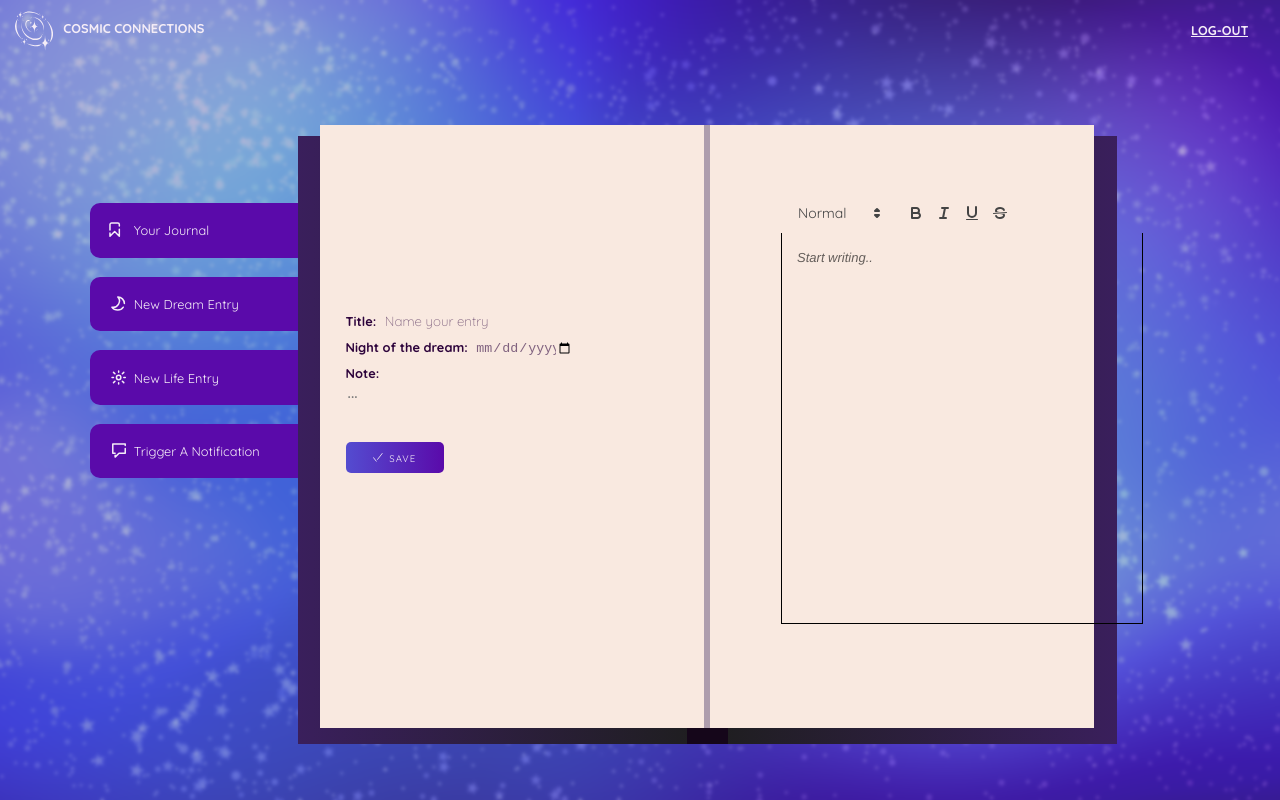
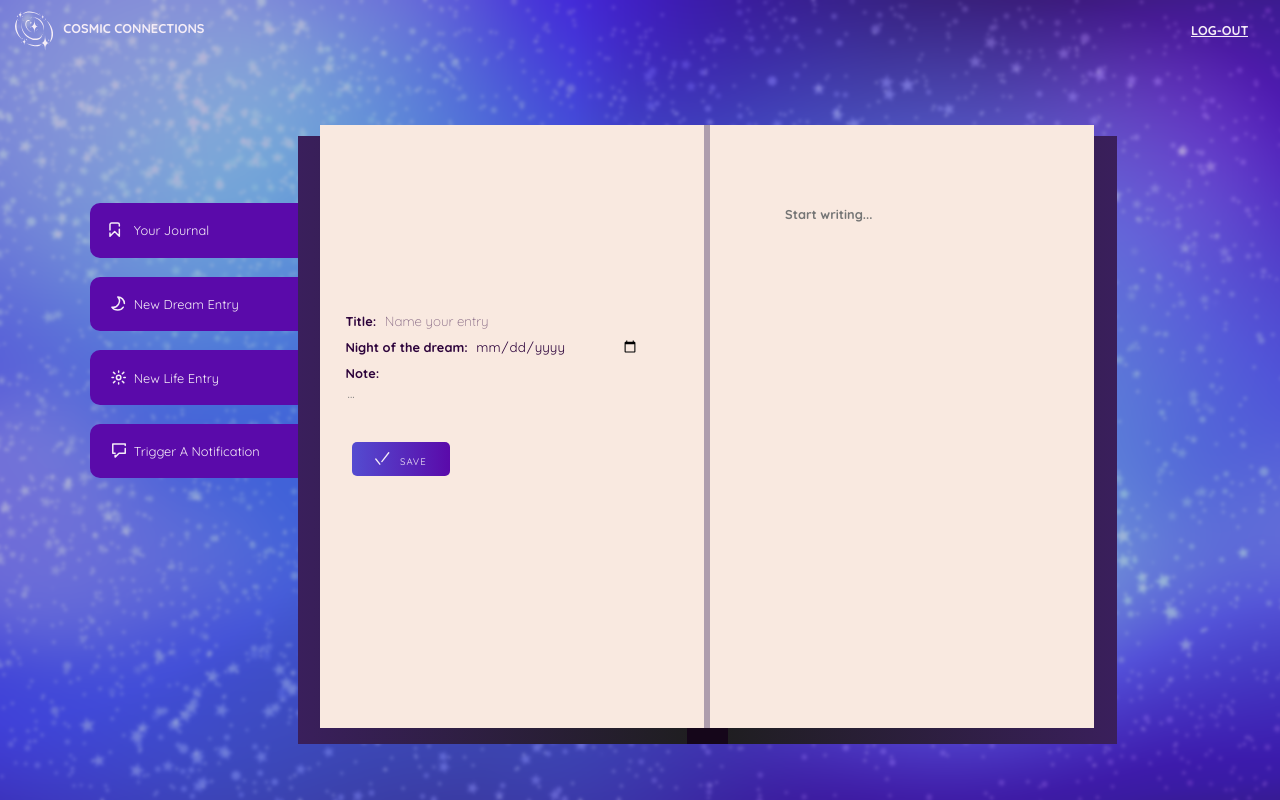
Before and after one commit to deendeenie/Cosmic-Connections-WepApp-Project-Fall-2023, a React (Vite) app: page /writedream in a window 1280 px wide. Shown: the top 800 px of the page. Built offline with nearby package versions, Linux system fonts and the light colour scheme.

Commit message:
App before implementing entry updates 23:48 23/11/2023

```diff
--- a/src/WebAppStyling.css
+++ b/src/WebAppStyling.css
@@ -287,61 +287,3 @@ p {
 }
 
 /* ° ✧ ~ ✩ ° ✦ ~° ✷ °~ ✦ ° ✩ ~ ✧ ° */
-
-.submit-entry-container{
-    position: absolute;
-    top: 30%;
-}
-
-.text-error{
-    font-family: 'Quicksand Bold';
-    color: var(--strong-blue);
-    margin: 2% auto;
-}
-
-.container-entry-title{
-    margin: 2% auto;
-}
-
-.entry-title{
-    font-family: 'Quicksand Bold';
-    color: var(--off-black);
-    padding-right: 2%;
-}
-
-input{
-    color: var(--translucent-dark);
-    border: 0;
-    width: 80%;
-    background-color: var(--transparent);
-}
-
-.entry-date{
-    width: 30%;
-}
-
-.entry-note-input{
-    font-family: 'Quicksand Bold';
-    color: var(--off-black);
-    padding-right: 2%;
-
-    display: block;
-    height: 30%;
-    width: 100%;
-    resize: none;
-    overflow: hidden;
-
-    background-color: var(--transparent);
-    border: 0;
-}
-
-
-input::placeholder{
-    font-family: 'Quicksand Light';
-    color: var(--translucent-dark);
-}
-
-input:focus{
-    color: var(--off-black);
-    border-bottom: 1px solid var(--off-black);
-}
--- a/src/components/Button.css
+++ b/src/components/Button.css
@@ -2,7 +2,7 @@
 
 /* Basics of a button */
 .btn{
-  display: block;
+  display: inline-block;
 
   font-family: 'Quicksand';
   font-size: 0.75rem;
@@ -15,8 +15,8 @@
 
   height: 10%;
   width: 30%;
-  padding: 3% 5%;
-  margin: 5% 0;
+  padding: 3% 0;
+  margin: 5% 2%;
 
   border: 0;
   border-radius: 5px;
@@ -38,16 +38,12 @@
   border: 0;
   color: var(--off-white);
   background: linear-gradient(0.25turn, var(--strong-blue), var(--galactic-purple));
-
-  transition: background 0.5s, color 0.5s;
 }
 
 .button-primary:hover{
   border: 0;
   color: var(--translucent-white);
   background: linear-gradient(0.25turn, var(--light-blue), var(--darker-blue));
-
-  transition: background 0.5s, color 0.5s;
 }
 
 /* Icon */
@@ -69,26 +65,20 @@
   border: 1.5px solid var(--off-black);
   color: var(--off-black);
   background-color: var(--transparent);
-
-  transition: border 0.5s, color 0.5s;
 }
 
 .button-secondary:hover{
   border: 1.5px solid var(--galactic-purple);
   color: var(--galactic-purple);
-
-  transition: border 0.5s, color 0.5s;
 }
 
 /* Icon */
 .button-secondary .btn-icon{
   stroke: var(--off-black);
-  transition: stroke 0.5s;
 }
 
 .button-secondary:hover .btn-icon{
   stroke: var(--galactic-purple);
-  transition: stroke 0.5s;
 }
 
 /* ° ✧ ~ ✩ ° ✦ ~° ✷ °~ ✦ ° ✩ ~ ✧ ° */
@@ -111,5 +101,5 @@
 
 /* Remove default focus/hover black outline*/
 *,*:focus,*:hover{
-  outline:none;
+  outline: none;
 }
--- a/src/components/ButtonPrimary.jsx
+++ b/src/components/ButtonPrimary.jsx
@@ -2,7 +2,7 @@ import './Button.css'
 
 function ButtonPrimary(buttonprimary) {
   return (
-    <button className="btn button-primary" type="submit">
+    <button className="btn button-primary" type={buttonprimary.type}>
 
       {/* Icon */}
       <svg className="btn-icon" viewBox={buttonprimary.viewBox}><path d={buttonprimary.path} strokeLinecap="round" strokeLinejoin="round"/></svg>
--- a/src/components/ButtonSecondary.jsx
+++ b/src/components/ButtonSecondary.jsx
@@ -2,7 +2,7 @@ import './Button.css'
 
 function ButtonSecondary(buttonsecondary) {
   return (
-    <button className="btn button-secondary" type="submit">
+    <button className="btn button-secondary">
 
       {/* Icon */}
       <svg className="btn-icon" viewBox={buttonsecondary.viewBox}><path d={buttonsecondary.path} strokeLinecap="round" strokeLinejoin="round"/></svg>
--- a/src/components/CreateEntry.jsx
+++ b/src/components/CreateEntry.jsx
@@ -1,12 +1,14 @@
 {/* Import Page components */}
 import ButtonPrimary from '../components/ButtonPrimary.jsx'
-import TextEditor from './TextEditor.jsx';
+import ButtonSecondary from '../components/ButtonSecondary.jsx'
+import '../components/CreateUpdateEntry.css'
 import { useEffect, useState } from "react";
 import { useNavigate } from "react-router-dom";
 
 {/* ~✩ "Left page" content container ✩~ */}
 
-export default function CreateDream({ saveDreamEntry, newDreamEntry }) {
+export default function CreateDream({ newDreamEntry }) {
+    // Define constants for entry data, error message and shorthand for navigation function
     const [title, setTitle] = useState("");
     const [nightstamp, setNightstamp] = useState("");
     const [entrytext, setEntryText] = useState("");
@@ -15,24 +17,25 @@ export default function CreateDream({ saveDreamEntry, newDreamEntry }) {
     const navigate = useNavigate();
 
     useEffect(() => {
-        if (newDreamEntry?.title) {
+        if (newDreamEntry?.title && newDreamEntry?.nightstamp) {
             setTitle(newDreamEntry.title);
-            setEntryText(newDreamEntry.entrytext);
             setNightstamp(newDreamEntry.nightstamp);
         }
     }, [newDreamEntry]);
 
     async function handleSubmit(event) {
+        // Ignore all default behavior associated with this function
         event.preventDefault();
 
         // Deconstruction of the selected date of the entry: from yyyy-mm-dd tt:tt -> dd/mm/yyyy
-        const nightDate = new Date(nightstamp);
+        const nightDate = new Date(nightstamp); // Get the original date format
         const day = ('0' + nightDate.getDate()).slice(-2); // Get the day selected, made of 2 digits
         const month = ('0' + (nightDate.getMonth() + 1)).slice(-2); // Get the month selected, skip the day and grab the month made of 2 digits
         const year = nightDate.getFullYear(); // Get the year selected
         const dateString = `${day}/${month}/${year}`; // Rebuilding the date in the desired format
         const dreamDate = dateString.split('T')[0]; // Removing the "time" value from the date
 
+        // The data fields that will be saved to Firebase
         const newDreamEntryData = {
             title: title,
             entrytext: entrytext,
@@ -41,15 +44,6 @@ export default function CreateDream({ saveDreamEntry, newDreamEntry }) {
             entrynote: entrynote,
         };
 
-        // Validate the form title
-        const validForm = newDreamEntryData.title;
-
-        if (validForm) {
-            handleSubmit(newDreamEntryData);
-        } else {
-            setErrorMessage("You have to name your entry!");
-        }
-
         // Save entry
         const url = "https://webapp-project-2023-default-rtdb.firebaseio.com/dream-entries.json";
         const response = await fetch(url, {
@@ -57,19 +51,29 @@ export default function CreateDream({ saveDreamEntry, newDreamEntry }) {
             body: JSON.stringify(newDreamEntryData)
         });
 
+        // Validate the form title
+        if (newDreamEntryData.title && newDreamEntryData.nightstamp) {
+            handleSubmit(newDreamEntryData);
+        } else {
+            setErrorMessage("Your entry needs a title and date!");
+        }
+
         if (response.ok) {
             const data = await response.json();
             console.log("New post created: ", data);
-            navigate("/");
+            //navigate("/");
         } else {
             console.log("Sorry, something went wrong");
         }
     }
 
+// Run the inputs to be saved on Firebase
     return (
         <form onSubmit={handleSubmit} className="submit-entry-container">
-            <div className="container-entry-title">
-                <label className="entry-title">
+
+            {/* Input: Entry title*/}
+            <div className="container-entry-info">
+                <label className="entry-input-label">
                     Title:
                 </label>
                 <input
@@ -77,24 +81,26 @@ export default function CreateDream({ saveDreamEntry, newDreamEntry }) {
                     value={title}
                     placeholder="Name your entry"
                     onChange={(e) => setTitle(e.target.value)}
-                    className="entry-title-input"
+                    className="entry-info-input"
                 />
             </div>
 
-            <div className="container-entry-title">
-                <label className="entry-title">
+            {/* Input date: Input the night the dream happened */}
+            <div className="container-entry-info">
+                <label className="entry-input-label">
                     Night of the dream:
                 </label>
                 <input
                     type="date"
                     value={nightstamp}
                     onChange={(e) => setNightstamp(e.target.value)}
-                    className="entry-date entry-title-input"
+                    className="entry-date entry-info-input"
                 />
             </div>
 
-            <div className="container-entry-title">
-                <label className="entry-title">
+            {/* Input: Add a note to the entry */}
+            <div className="container-entry-info">
+                <label className="entry-input-label">
                     Note:
                 </label>
                 <textarea
@@ -106,17 +112,20 @@ export default function CreateDream({ saveDreamEntry, newDreamEntry }) {
                 />
             </div>
 
-            <TextEditor
+            {/* Right page: Writing the entry */}
+            <textarea
                 type="text"
                 value={entrytext}
-                placeholder="Start writing"
+                placeholder="Start writing..."
                 onChange={(e) => setEntryText(e.target.value)}
-                className="entry-entrytext"
+                className="entry-entry-text"
             />
 
+            {/* Button commonent used to save the entry -> Sends the input contents to the Firebase database */}
+            <ButtonPrimary label="Save" viewBox="0 0 17 15" path="M15.8823 0.882324L7.91362 11.1096M5.56989 14.1176L0.882324 8.10158" type="submit"/>
+
+            {/* Error messaged displayed when the title and/or date are missing */}
             <p className="text-error">{errorMessage}</p>
-
-            <ButtonPrimary label="Save" viewBox="0 0 17 15" path="M15.8823 0.882324L7.91362 11.1096M5.56989 14.1176L0.882324 8.10158"/>
         </form>
     );
 }
--- a/src/components/CreateUpdateEntry.css
+++ b/src/components/CreateUpdateEntry.css
@@ -1,58 +1,97 @@
-.entry-text-editor{
+/* ° ✧ ~ ✩ ° ✦ ~° ✷ °~ ✦ ° ✩ ~ ✧ ° */
+/* General */
+.submit-entry-container{
     position: absolute;
-    top: -70%;
-    right: -132%;
-    display: block;
-    height: auto;
-    width: 87%;
-    margin: 5% auto;
+    top: 30%;
 }
 
-.ql-toolbar.ql-snow{
-    border: 0;
-    color: var(--off-black);
-    font-family: 'QuickSand';
-}
-.ql-snow.ql-toolbar button:hover, .ql-snow .ql-toolbar button:hover, .ql-snow.ql-toolbar button:focus, .ql-snow .ql-toolbar button:focus, .ql-snow.ql-toolbar button.ql-active, .ql-snow .ql-toolbar button.ql-active, .ql-snow.ql-toolbar .ql-picker-label:hover, .ql-snow .ql-toolbar .ql-picker-label:hover, .ql-snow.ql-toolbar .ql-picker-label.ql-active, .ql-snow .ql-toolbar .ql-picker-label.ql-active, .ql-snow.ql-toolbar .ql-picker-item:hover, .ql-snow .ql-toolbar .ql-picker-item:hover, .ql-snow.ql-toolbar .ql-picker-item.ql-selected, .ql-snow .ql-toolbar .ql-picker-item.ql-selected {
-    color: var(--galactic-purple);
+.text-error{
+    font-family: 'Quicksand Bold';
+    color: var(--strong-blue);
+    margin: 2% auto;
 }
 
-.ql-editor {
-    box-sizing: border-box;
+input::placeholder{
+    font-family: 'Quicksand Light';
+    color: var(--translucent-dark);
+}
 
-    height: 350px;
-    width: 360px;
-    padding: 5% 10%;
+input:focus{
+    color: var(--off-black);
+    border-bottom: 1px solid var(--off-black);
+}
 
-    outline: none;
-    overflow-y: auto;
+/* ° ✧ ~ ✩ ° ✦ ~° ✷ °~ ✦ ° ✩ ~ ✧ ° */
 
-    line-height: 1.0;
-    tab-size: 4;
-    -moz-tab-size: 4;
-    text-align: left;
+.container-entry-info{
+    margin: 2% auto;
+}
+
+.entry-input-label{
+    font-family: 'Quicksand Bold';
+    color: var(--off-black);
+    padding-right: 2%;
+}
+
+input{
+    width: 80%;
+    color: var(--translucent-dark);
+    border: 0;
+    background-color: var(--transparent);
+}
+
+.entry-date{
+    width: 50%;
+
+    color: var(--off-black);
+    font-family: 'Quicksand';
+}
+.entry-date::placeholder{
+    font-family: 'Quicksand Light';
+    color: var(--translucent-dark);
+}
+
+.entry-note-input{
+    display: block;
+    height: 30%;
+    width: 100%;
+    padding-right: 2%;
+
+    resize: none;
+    overflow: hidden;
+
+    color: var(--off-black);
+    font-family: 'Quicksand';
+    font-size: 1rem;
+
+    border: 0;
+    background-color: var(--transparent);
+}
+
+.entry-entry-text{
+    position: absolute;
+    top: -50%;
+    right: -155%;
+
+    display: block;
+    height: 260%;
+    width: 120%;
+
+    resize: none;
+    overflow: hidden;
     white-space: pre-wrap;
     word-wrap: break-word;
 
-    color: var(--off-black)
+    color: var(--off-black);
+    font-family: 'Quicksand';
+    font-size: 1rem;
+    line-height: 1.0;
+    text-align: left;
+
+    border: 0;
+    background-color: var(--transparent);
 }
 
-.ql-editor::placeholder {
-    font-family: 'Quicksand Light';
-    color: var(--translucent-dark);
-    font-style: normal;
+.entry-entry-text::placeholder{
+    font-family: 'Quicksand Bold';
 }
-
-.ql-blank{
-    color: var(--off-black);
-}
-
-.ql-container.ql-snow {
-    border: 1px solid black;
-}
-
-.ql-editor p, .ql-editor ol, .ql-editor ul, .ql-editor pre, .ql-editor blockquote, .ql-editor h1, .ql-editor h2, .ql-editor h3, .ql-editor h4, .ql-editor h5, .ql-editor h6{
-    margin: 0;
-    padding: 0;
-    counter-reset: list-1 list-2 list-3 list-4 list-5 list-6 list-7 list-8 list-9;
-}
```
Also changed, not shown: src/sections/UpdateDreamPageLeft.jsx (added, +35 -0 lines), src/sections/UpdateDreamPageRight.jsx (added, +17 -0 lines), trashground.txt.
